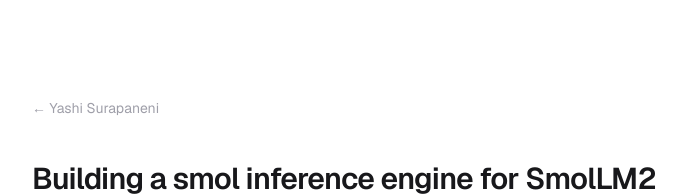
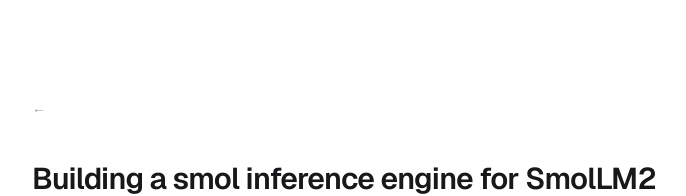
Before and after one commit to yashibuilds/yashi-site, a Next.js app: page /blog/building-a-smol-inference-engine-for-smollm2 in a window 1280 px wide. Shown: the top 196 px of the page, without its empty margins (296-982 px from the left). Built offline with nearby package versions, Linux system fonts and the light colour scheme.

Commit message:
Show only arrow for blog post back link
Co-authored-by: yashibuilds <yashibuilds@gmail.com>

```diff
--- a/app/blog/[slug]/page.tsx
+++ b/app/blog/[slug]/page.tsx
@@ -31,9 +31,10 @@ export default async function BlogPost({ params }: PageProps<"/blog/[slug]">) {
       <nav>
         <Link
           href="/"
+          aria-label="Back to home"
           className="text-sm text-zinc-400 transition-colors hover:text-zinc-700 dark:text-zinc-500 dark:hover:text-zinc-300"
         >
-          &larr; Yashi Surapaneni
+          &larr;
         </Link>
       </nav>
 
```
